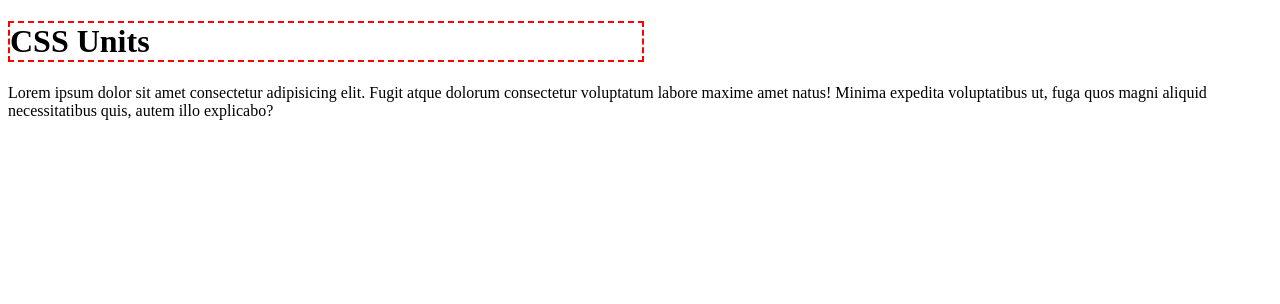
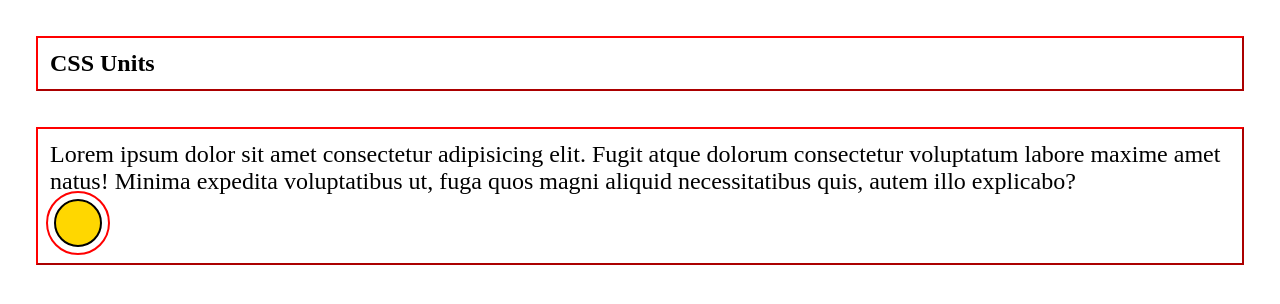
Before and after one commit to harishkumar-1509/html-css, a plain HTML site: page CSS-Basics/units.html in a window 1280 px wide. Drawn offline with Linux system fonts and the light colour scheme.

Commit message:
working on typography

```diff
--- /dev/null
+++ b/CSS-Basics/css/typography.css
@@ -0,0 +1,22 @@
+body {
+  padding: 10%;
+  font-size: 2rem;
+}
+
+/* input,
+button {
+  font: inherit;
+} */
+
+p {
+  /* text-decoration: underline; */
+  /* text-decoration: line-through; */
+  /* text-decoration: none; */
+  /* text-transform: capitalize; */
+  /* text-transform: uppercase; */
+  /* text-align: justify;
+  text-indent: 2em; */
+  line-height: 1.5;
+  /* letter-spacing: 0.1em; */
+  font-weight: 600;
+}
--- a/CSS-Basics/css/units.css
+++ b/CSS-Basics/css/units.css
@@ -2,7 +2,45 @@
   font-size: 32px;
 } */
 
-h1 {
+* {
+  margin: 0;
+  padding: 0;
+  box-sizing: border-box;
+}
+
+/* h1 {
   border: 2px dashed red;
   width: 50%;
+  font-size: 3rem;
+  padding: 0.5em;
+} */
+
+/* main {
+  width: 50%;
+  font-size: 2rem;
 }
+
+p {
+  font-size: 2rem;
+} */
+
+.container {
+  /* border: 2px dashed red; */
+  border: 2px outset red;
+  /* width: 50%; */
+  font-size: 1.5rem;
+  padding: 0.5em;
+  /* margin: 0.5em; all directions */
+  margin: 1.5em 1.5em;
+}
+
+.circle {
+  background: gold;
+  width: 3rem;
+  height: 3rem;
+  border: 2px solid #000;
+  outline: 2px solid red;
+  outline-offset: 0.25em;
+  margin: 0.25rem;
+  border-radius: 1.5rem;
+}
--- a/CSS-Basics/units.html
+++ b/CSS-Basics/units.html
@@ -7,14 +7,17 @@
     <title>Units</title>
   </head>
   <body>
-    <h1>CSS Units</h1>
-    <article>
-      <p>
-        Lorem ipsum dolor sit amet consectetur adipisicing elit. Fugit atque
-        dolorum consectetur voluptatum labore maxime amet natus! Minima expedita
-        voluptatibus ut, fuga quos magni aliquid necessitatibus quis, autem illo
-        explicabo?
-      </p>
-    </article>
+    <header><h1 class="container">CSS Units</h1></header>
+    <main>
+      <article class="container">
+        <p>
+          Lorem ipsum dolor sit amet consectetur adipisicing elit. Fugit atque
+          dolorum consectetur voluptatum labore maxime amet natus! Minima
+          expedita voluptatibus ut, fuga quos magni aliquid necessitatibus quis,
+          autem illo explicabo?
+        </p>
+        <div class="circle"></div>
+      </article>
+    </main>
   </body>
 </html>
```
Also changed, not shown: CSS-Basics/typography.html (added, +27 -0 lines).
